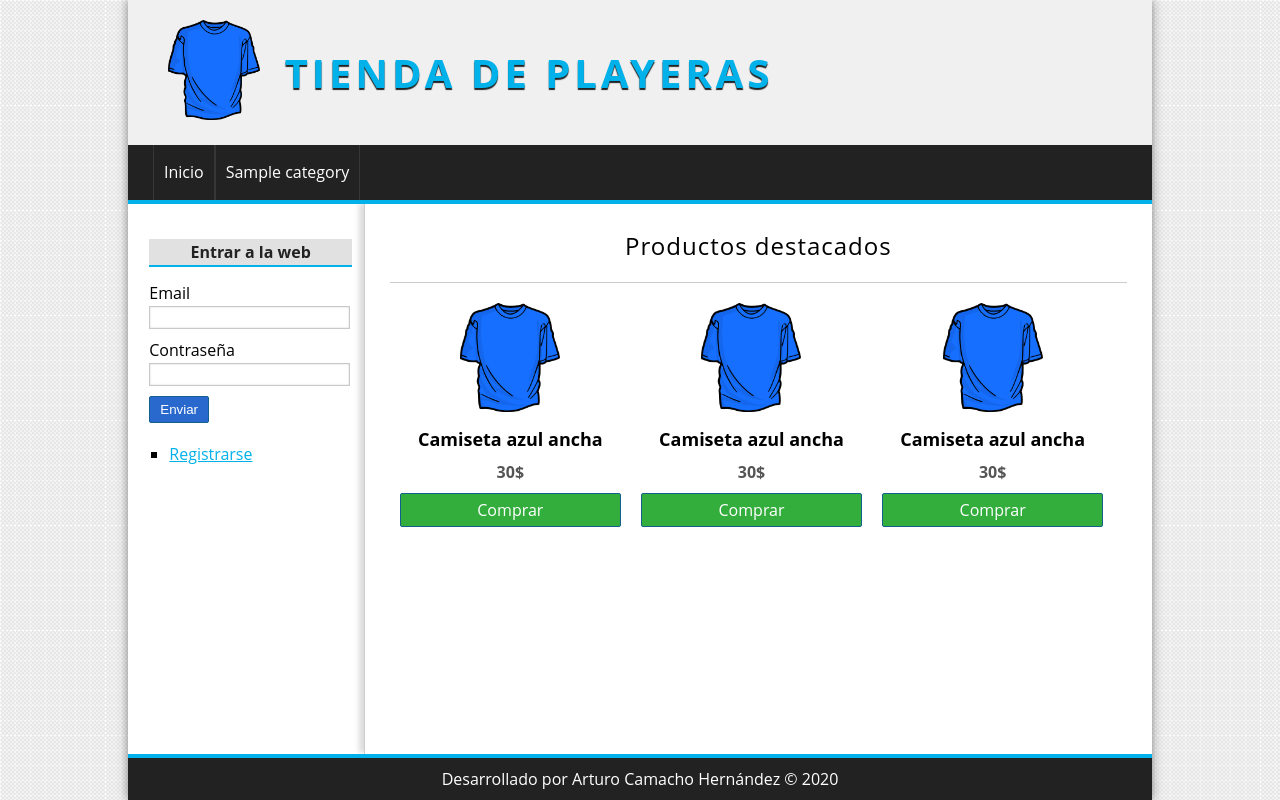
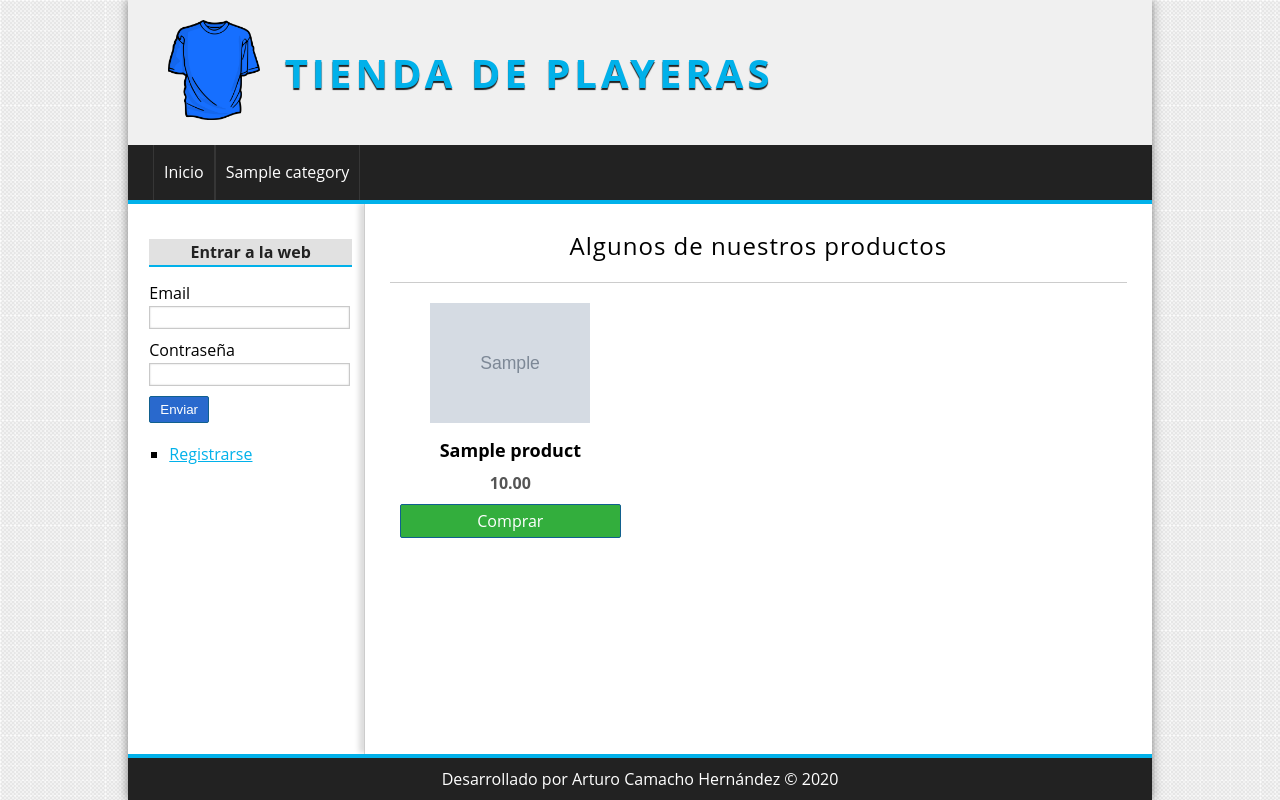
Before and after one commit to ArturoCamacho0/TiendaDeRopa, a PHP site: page /TiendaMaster/ in a window 1280 px wide. Run offline with PHP 8.4, Linux system fonts and the light colour scheme; tables that the repository leaves empty hold one stand-in row (values such as "Sample post"); grey boxes marked "Sample" are stand-in pictures.

Commit message:
Mostrar detealle de productos

```diff
--- a/controllers/ProductController.php
+++ b/controllers/ProductController.php
@@ -4,7 +4,22 @@ require_once 'models/Product.php';
 
 class ProductController{
     public function index(){
+        $product = new Product;
+        $products = $product->getRandom(6);
+
         require_once 'views/product/highlights.php';
+    }
+
+    public function see(){
+        if(isset($_GET['id'])){
+            $id = $_GET['id'];
+            $product = new Product;
+            $product->setId($id);
+
+            $pro = $product->getOne();
+        }
+
+        require_once 'views/product/see.php';
     }
 
     public function manage(){
--- a/models/Category.php
+++ b/models/Category.php
@@ -1,6 +1,7 @@
 <?php
 
 class Category{
+    private $id_category;
     private $name_category;
 
     private $db;
@@ -11,6 +12,18 @@ class Category{
     }
 
     // Getters y Setters
+    public function getId_category()
+    {
+        return $this->id_category;
+    }
+
+    public function setId_category($id_category)
+    {
+        $this->id_category = $this->db->real_escape_string($id_category);
+
+        return $this;
+    }
+
     public function getName_category()
     {
         return $this->name_category;
@@ -27,6 +40,12 @@ class Category{
         $categories = $this->db->query("SELECT * FROM category ORDER BY id_category DESC");
 
         return $categories;
+    }
+
+    public function getOne(){
+        $category = $this->db->query("SELECT * FROM category WHERE id_category = {$this->id_category}");
+
+        return $category->fetch_object();
     }
 
     public function save(){
@@ -47,6 +66,4 @@ class Category{
 
         return $result;
     }
-
-
 }
--- a/models/Product.php
+++ b/models/Product.php
@@ -133,6 +133,24 @@ class Product{
         return $products;
     }
 
+    public function getAllCategory(){
+        $sql = "SELECT p.*, c.name_category
+                FROM product AS p
+                INNER JOIN category AS c ON c.id_category = p.category_id
+                WHERE p.category_id = {$this->getId()}
+                ORDER BY id_product DESC";
+
+        $products = $this->db->query($sql);
+
+        return $products;
+    }
+
+    public function getRandom($limit){
+        $products = $this->db->query("SELECT * FROM product ORDER BY RAND() LIMIT $limit");
+
+        return $products;
+    }
+
     public function getOne(){
         $product = $this->db->query("SELECT * FROM product WHERE id_product =".$this->getId());
 
--- a/styles/css/styles.css
+++ b/styles/css/styles.css
@@ -239,6 +239,16 @@ button,
     margin-left: 10px;
     margin-right: 10px;
     text-align: center;
+    margin-bottom: 30px;
+}
+
+.product a{
+    color: black;
+    text-decoration: none;
+}
+
+.product a:hover{
+    color: #555;
 }
 
 .product h2{
@@ -246,8 +256,8 @@ button,
     margin-bottom: 10px;
 }
 
-.product > img{
-    width: 100px;
+.product  img{
+    height: 120px;
     margin-bottom: 10px;
 }
 
--- a/views/layout/header.php
+++ b/views/layout/header.php
@@ -21,12 +21,12 @@
             <!-- Menu -->
             <nav id="menu">
                 <ul>
-                    <li><a href="#">Inicio</a></li>
+                    <li><a href="<?=base_url?>">Inicio</a></li>
                     <?php
                         $categories = Utils::showCategories();
                         while($cat = $categories->fetch_object()):
                     ?>
-                        <li><a href="#"><?= $cat->name_category ?></a></li>
+                        <li><a href="<?=base_url?>category/see&id=<?=$cat->id_category?>"><?= $cat->name_category ?></a></li>
                     <?php endwhile; ?>
                 </ul>
             </nav>
--- a/views/product/highlights.php
+++ b/views/product/highlights.php
@@ -1,22 +1,18 @@
-                <h1>Productos destacados</h1>
-                    <div class="product">
-                        <img src="<?= base_url ?>./styles/img/camiseta.png" alt="Camiseta"/>
-                        <h2>Camiseta azul ancha</h2>
-                        <p>30$</p>
-                        <a href="#" class="button">Comprar</a>
-                    </div>
+                <h1>Algunos de nuestros productos</h1>
 
-                    <div class="product">
-                        <img src="<?= base_url ?>./styles/img/camiseta.png" alt="Camiseta"/>
-                        <h2>Camiseta azul ancha</h2>
-                        <p>30$</p>
-                        <a href="#" class="button">Comprar</a>
-                    </div>
-
-                    <div class="product">
-                        <img src="<?= base_url ?>./styles/img/camiseta.png" alt="Camiseta"/>
-                        <h2>Camiseta azul ancha</h2>
-                        <p>30$</p>
-                        <a href="#" class="button">Comprar</a>
-                    </div>
+                <?php while($pro = $products->fetch_object()): ?>
+                        <div class="product">
+                            <a href="<?=base_url?>product/see&id=<?=$pro->id_product?>">
+                                <?php if($pro->image_product != null): ?>
+                                        <img src="<?= base_url ?>uploads/images/<?=$pro->image_product?>" alt="Producto"/>
+                                <?php else: ?>
+                                    <img src="<?= base_url ?>styles/img/camiseta.png" alt="Producto"/>
+                                <?php endif; ?>
+                                <h2><?=$pro->name_product?></h2>
+                            </a>
+                            <p><?=$pro->price_product?></p>
+                            <a href="#" class="button">Comprar</a>
+                        </div>
+                    </a>
+                <?php endwhile; ?>
                 </div>
```
Also changed, not shown: other parts of styles/css/styles.css (+30 -3 lines), controllers/CategoryController.php (+15 -0 lines), views/category/see.php (added, +27 -0 lines), views/product/see.php (added, +24 -0 lines).
